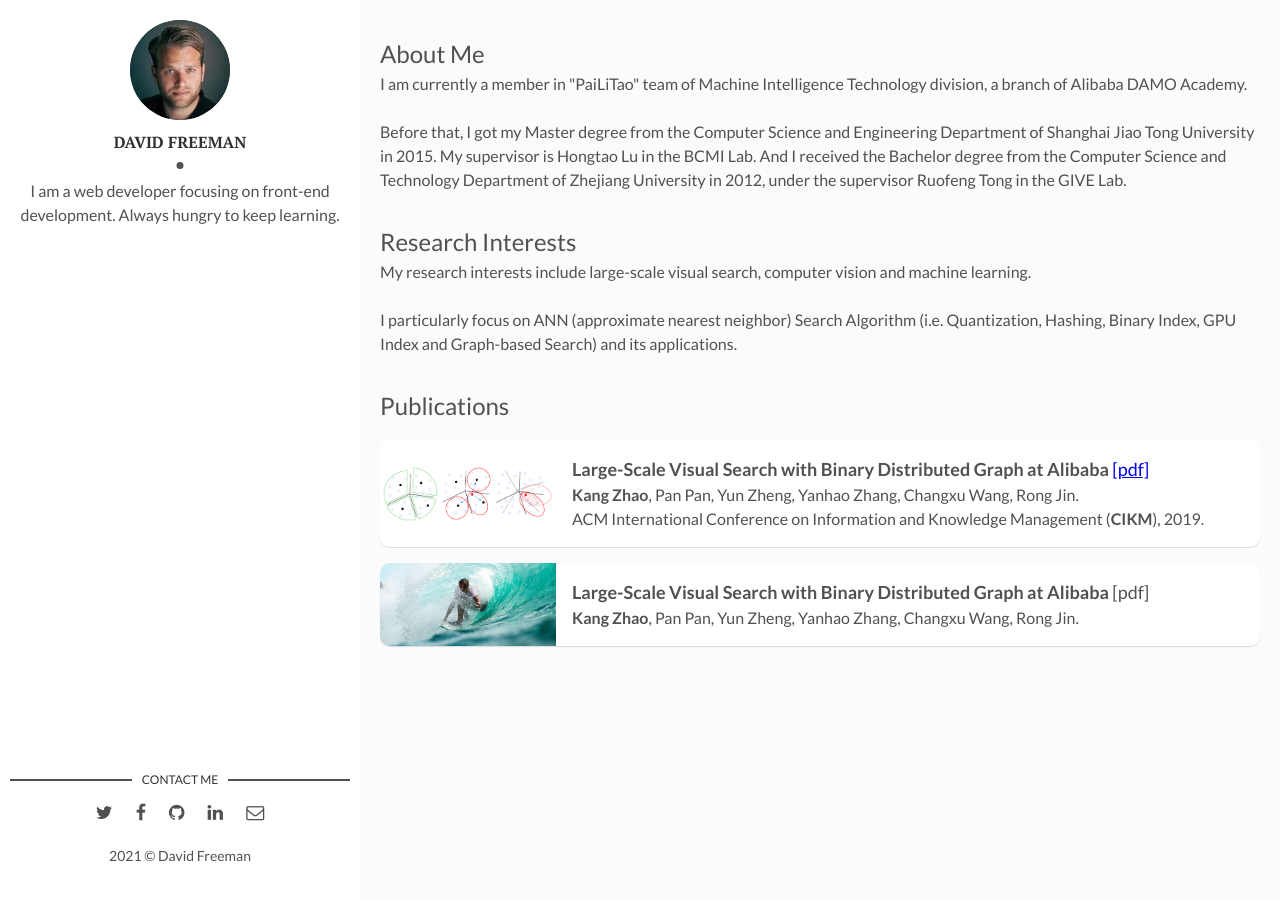
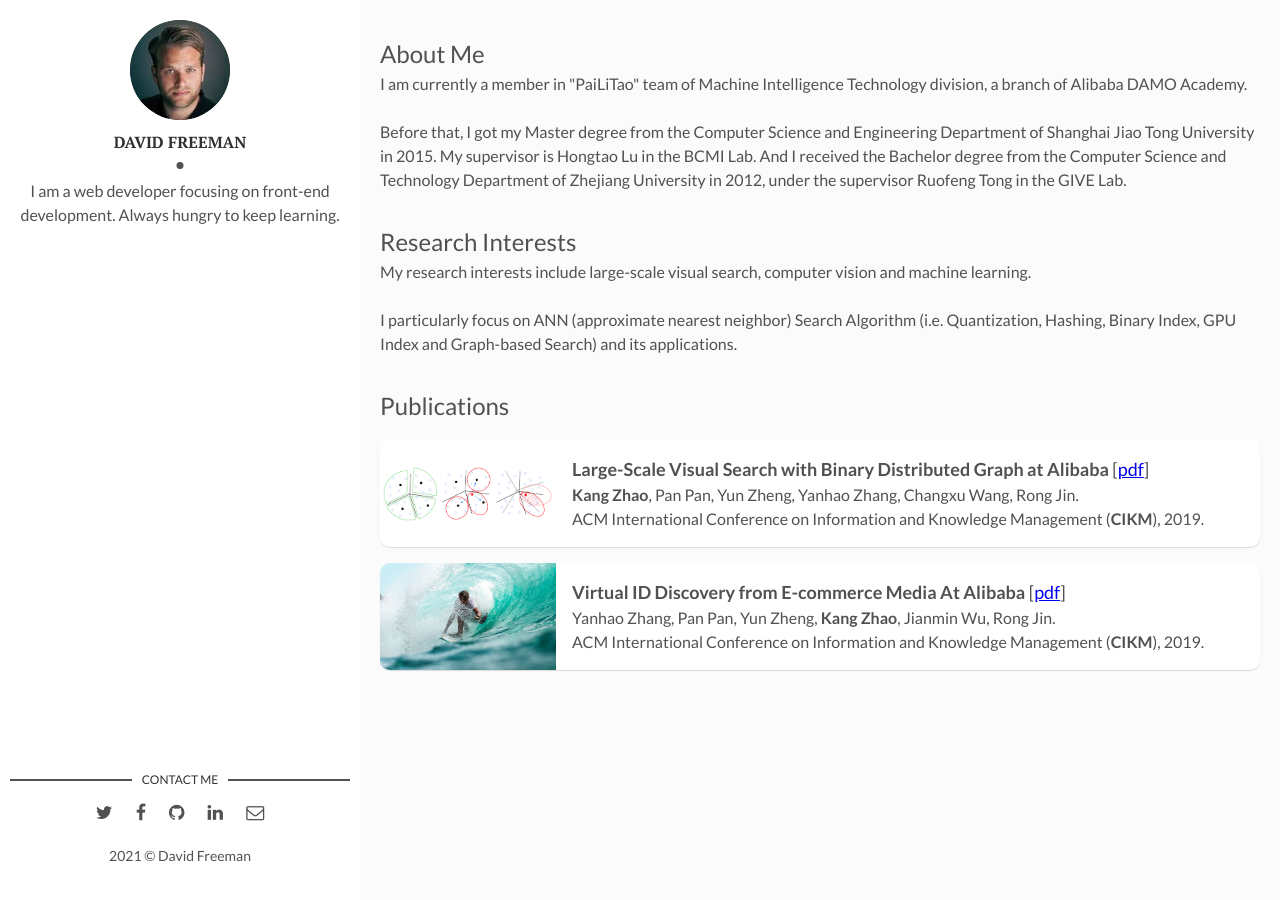
Before and after one commit to kangzhao2/kangzhao2.github.io, a Jekyll site: the page built from index.html, in a window 1280 px wide. Built offline with Jekyll 4.4.1, drawn with Linux system fonts in a browser that asks for light colours; the list of posts is cut into pages by our own code.

Commit message:
Update index.html

```diff
--- a/index.html
+++ b/index.html
@@ -12,14 +12,14 @@ layout: main
 <article class="post">
   <a class="post-thumbnail" style="background-image: url({{"/assets/img/CIKM2019.jpg"}})"></a>
   <div class="post-content">
-    <p><font size="4"><b>Large-Scale Visual Search with Binary Distributed Graph at Alibaba</b> <a href="https://www.baidu.com/">[pdf]</a></font> <br><b>Kang Zhao</b>, Pan Pan, Yun Zheng, Yanhao Zhang, Changxu Wang, Rong Jin. <br>ACM International Conference on Information and Knowledge Management (<b>CIKM</b>), 2019.</p>
+    <p><font size="4"><b>Large-Scale Visual Search with Binary Distributed Graph at Alibaba</b> [<a href="https://drive.google.com/open?id=1CVnj7eOfZqgRtsHmuu_ny0zfHmHYf5cN">pdf</a>]</font> <br><b>Kang Zhao</b>, Pan Pan, Yun Zheng, Yanhao Zhang, Changxu Wang, Rong Jin. <br>ACM International Conference on Information and Knowledge Management (<b>CIKM</b>), 2019.</p>
   </div>
 </article>
 
 <article class="post">
   <a class="post-thumbnail" style="background-image: url({{"/assets/img/i-rest.jpg"}})"></a>
   <div class="post-content">
-    <p><font size="4"><b>Large-Scale Visual Search with Binary Distributed Graph at Alibaba</b> [pdf]</font> <br><b>Kang Zhao</b>, Pan Pan, Yun Zheng, Yanhao Zhang, Changxu Wang, Rong Jin. </p>
+    <p><font size="4"><b>Virtual ID Discovery from E-commerce Media At Alibaba</b> [<a href="https://drive.google.com/open?id=1GxTx9ovjkh53T41_7mk6_PhkjTpC6ykJ">pdf</a>]</font> <br>Yanhao Zhang, Pan Pan, Yun Zheng, <b>Kang Zhao</b>, Jianmin Wu, Rong Jin. <br>ACM International Conference on Information and Knowledge Management (<b>CIKM</b>), 2019.</p>
   </div>
 </article>
 
```
